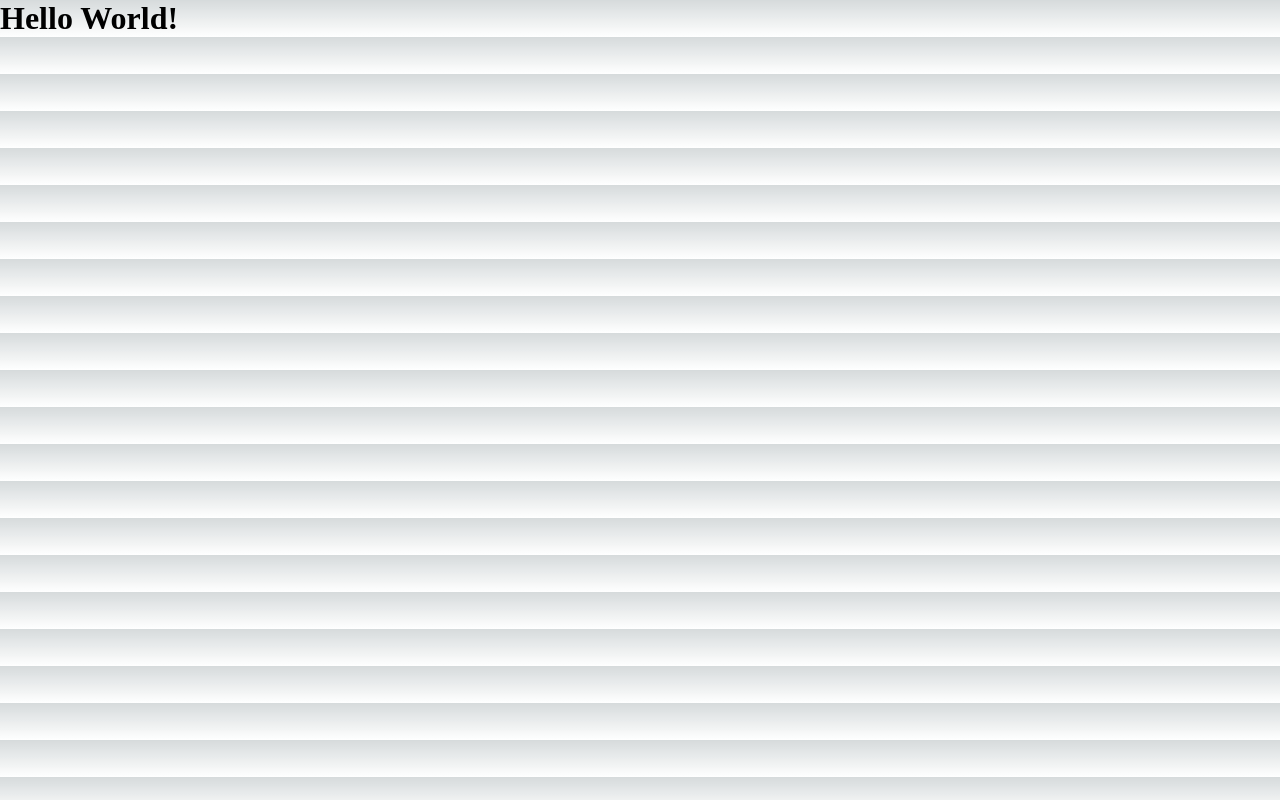
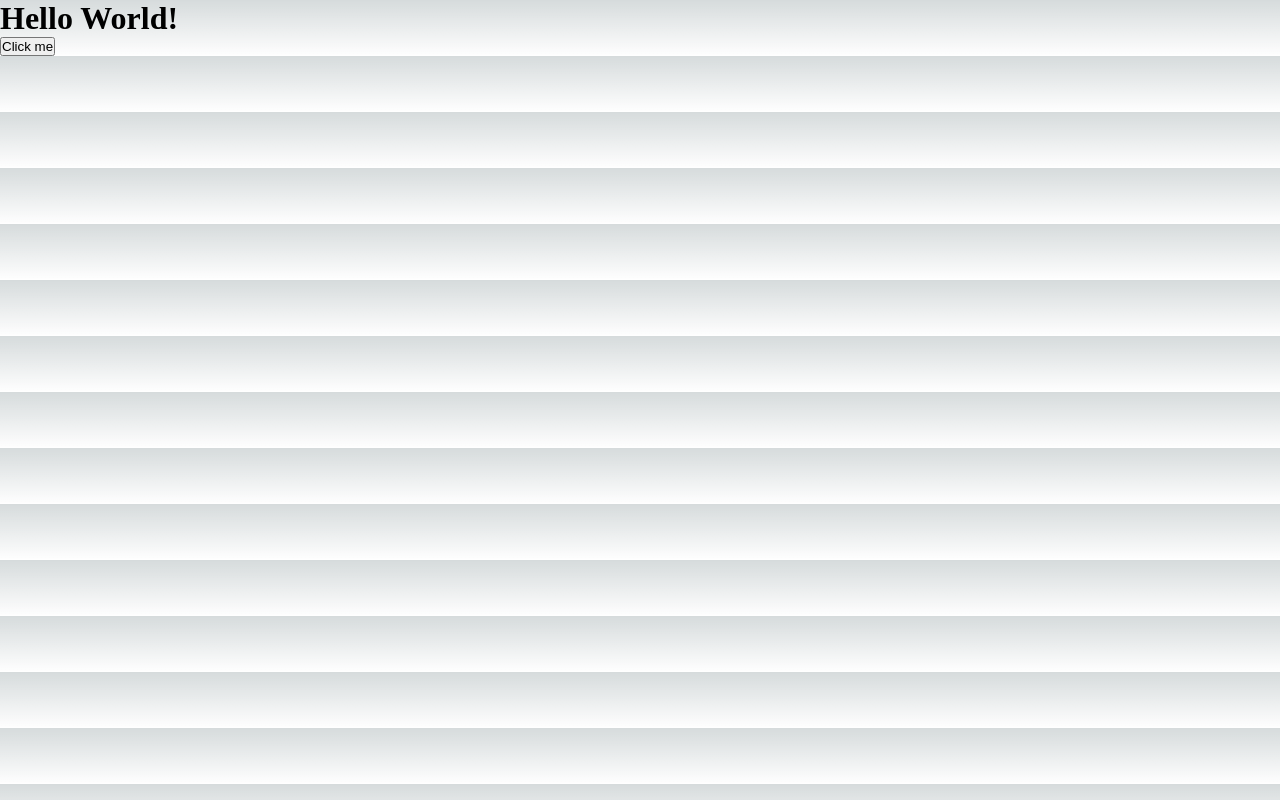
Before and after one commit to rabiayousuf187/Next-React-JS-2ndClass-10Sep2023, a Next.js app: page / in a window 1280 px wide. Built offline with nearby package versions, Linux system fonts and the light colour scheme.

Commit message:
Successfully add Button Comp in index page

```diff
--- a/src/pages/index.js
+++ b/src/pages/index.js
@@ -1,6 +1,7 @@
 import Head from 'next/head'
 import Image from 'next/image'
 import { Inter } from 'next/font/google'
+import  Button from './components/Button'
 import styles from '@/styles/Home.module.css'
 
 const inter = Inter({ subsets: ['latin'] })
@@ -9,6 +10,7 @@ export default function Home() {
   return (
     <>
     <h1>Hello World!</h1>
+    <Button/>
       {/* <Head>
         <title>Create Next App</title>
         <meta name="description" content="Generated by create next app" />
```
Also changed, not shown: src/pages/component/Button.js (deleted, +0 -8 lines).
